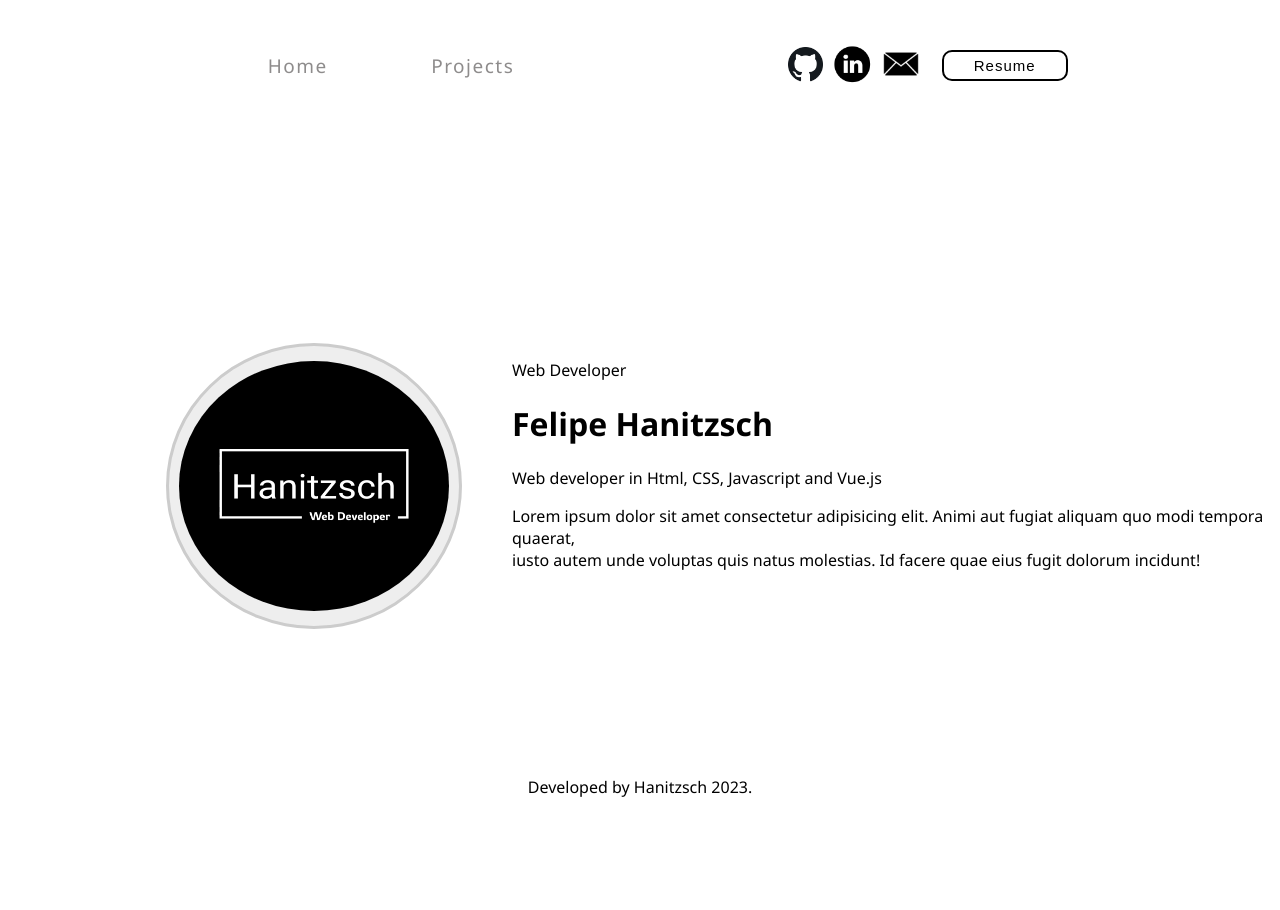
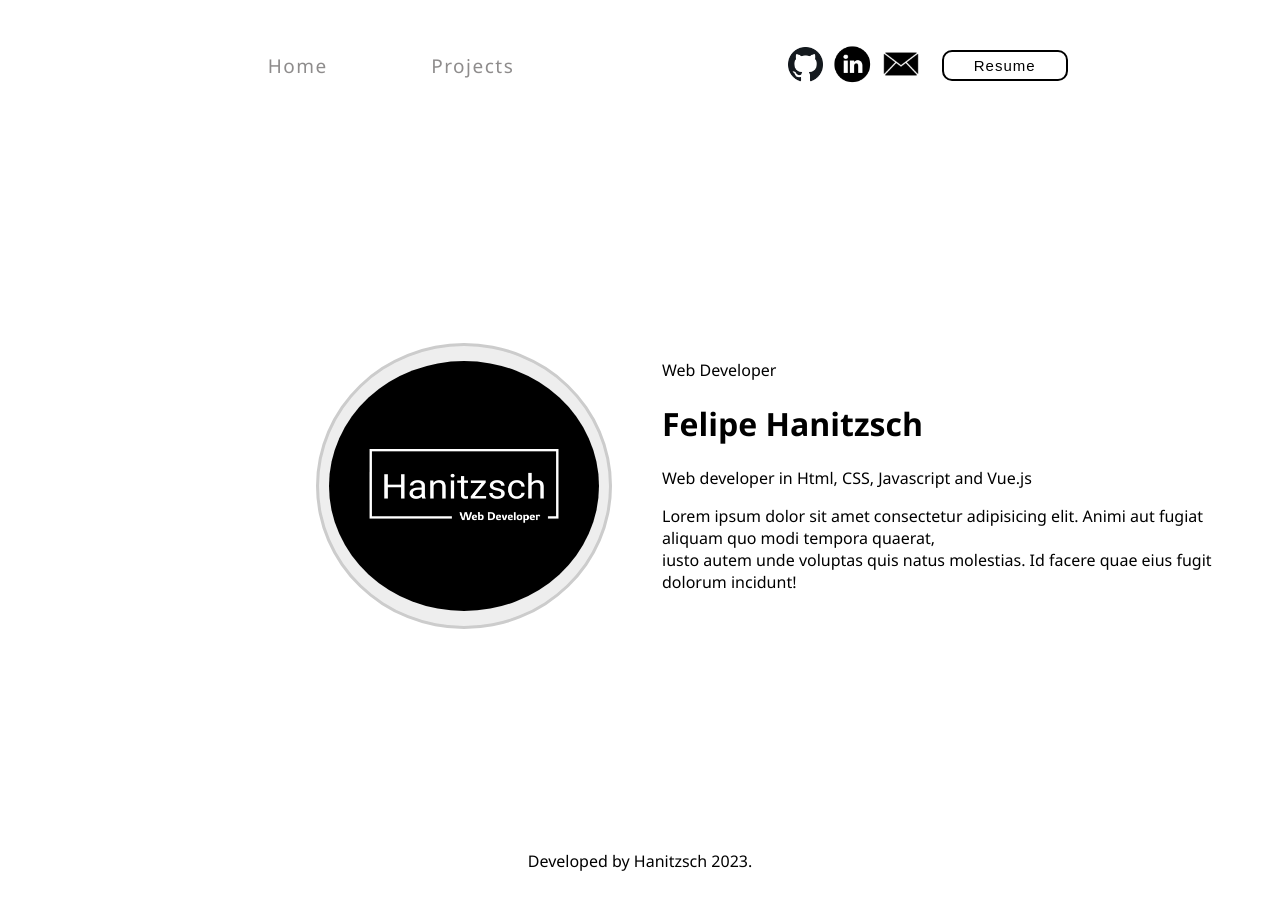
Before and after one commit to hanitf/hanitzsch_website, a Vue app: page / in a window 1280 px wide. Shown: the top 910 px of the page. Built offline with nearby package versions, Linux system fonts and the light colour scheme.

Commit message:
CSS modification

```diff
--- a/src/components/Footer.vue
+++ b/src/components/Footer.vue
@@ -15,7 +15,7 @@ font-family:'Segoe UI', Tahoma, Geneva, Verdana, sans-serif;
 font-style: bold;
 display: flex;
 justify-content: center;
-padding: 126px;
+padding: 200px;
 }
 
 
--- a/src/components/Index.vue
+++ b/src/components/Index.vue
@@ -20,7 +20,7 @@
 .indexcss {
 display: flex;
 flex-direction: row;
-padding-left: 150px;
+padding-left: 300px;
 padding-top: 250px;
 font-family:'Segoe UI', Tahoma, Geneva, Verdana, sans-serif;
 }
```
